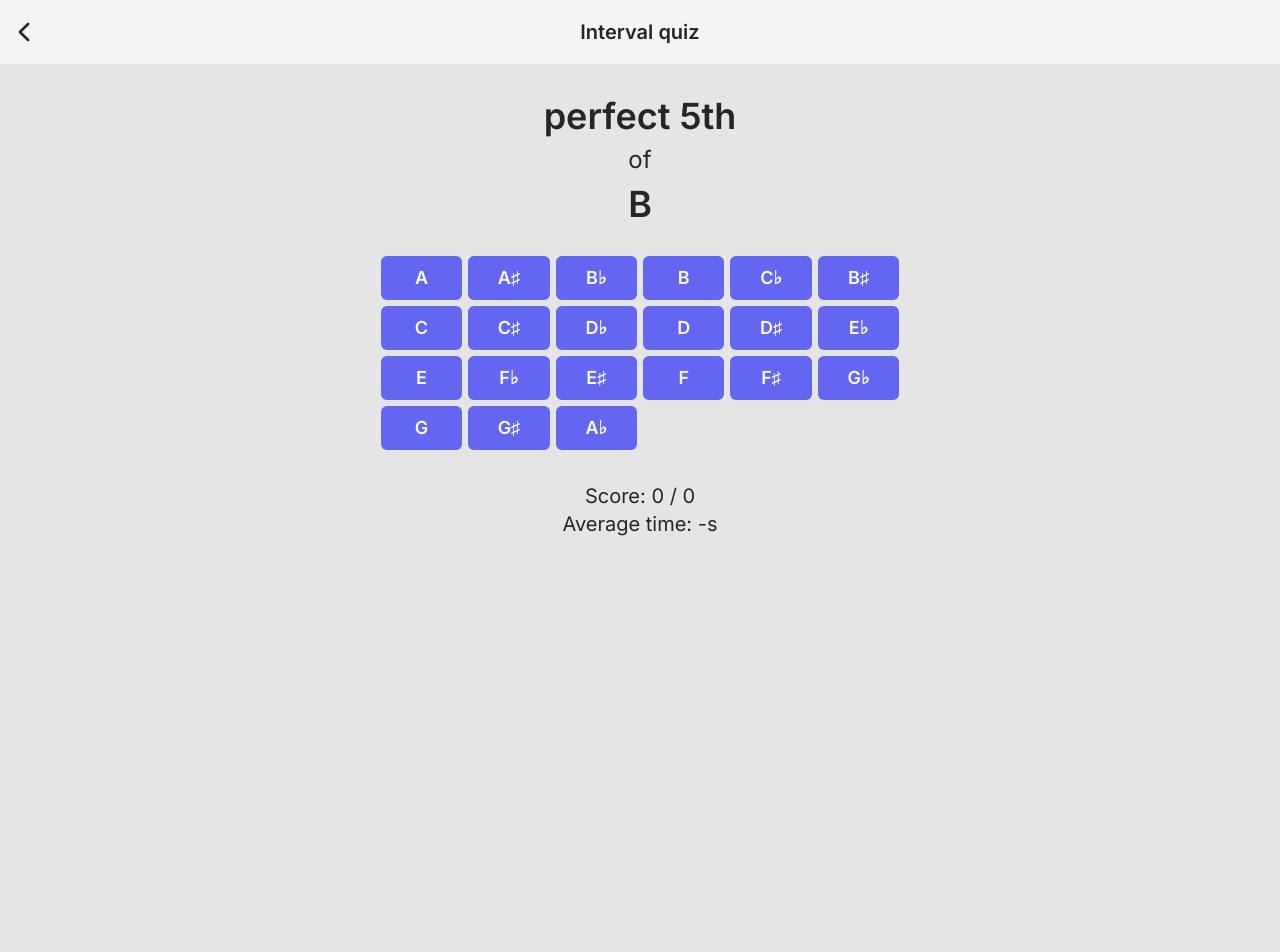
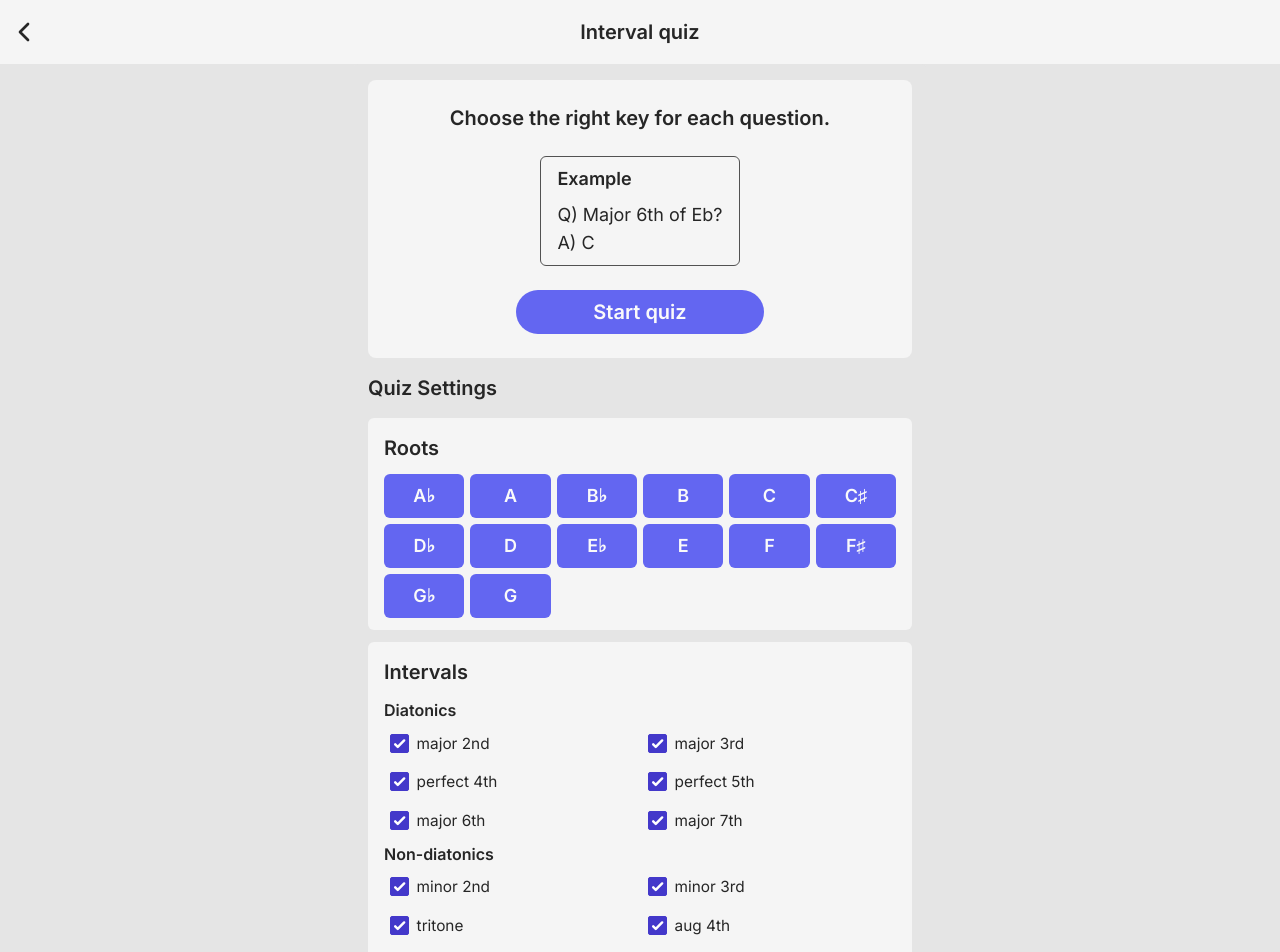
Before and after one commit to KwanghyunOn/jazz-practice, a Next.js app: page /practices/intervalquiz in a window 1280 px wide. Shown: the top 952 px of the page. Before the commit the page ends 800 px from the top, so only its background shows below. Built offline with nearby package versions, Linux system fonts and the light colour scheme.

Commit message:
Add homepage for interval quiz.

```diff
--- a/app/globals.css
+++ b/app/globals.css
@@ -12,6 +12,7 @@
 @layer components {
   .btn-primary {
     @apply bg-indigo-500 hover:bg-indigo-600 text-neutral-50 hover:text-neutral-100
-  dark:bg-indigo-600 dark:hover:bg-indigo-500 dark:text-neutral-100 dark:hover:text-neutral-50;
+  dark:bg-indigo-600 dark:hover:bg-indigo-500 dark:text-neutral-100 dark:hover:text-neutral-50
+    rounded-full;
   }
 }
--- /dev/null
+++ b/app/practices/intervalquiz/QuizHome.tsx
@@ -0,0 +1,176 @@
+import { Dispatch, SetStateAction } from "react"
+import { MusicKey, Interval } from "@/types/music"
+import CheckBox from "@/components/CheckBox"
+
+function QuizStart({ onStart }: { onStart: React.MouseEventHandler }) {
+  return (
+    <div className="bg-neutral-100 dark:bg-neutral-800 rounded-lg flex flex-col items-center p-6 gap-6">
+      <div className="w-[80%] text-center text-xl font-semibold">
+        Choose the right key for each question.
+      </div>
+      <div className="px-4 py-2 gap-2 flex flex-col border border-solid border-neutral-600 rounded-md">
+        <p className="text-lg font-semibold">Example</p>
+        <div>
+          <p className="text-lg">Q) Major 6th of Eb?</p>
+          <p className="text-lg">A) C</p>
+        </div>
+      </div>
+      <button
+        className="btn-primary w-1/2 self-center p-2 text-xl font-semibold"
+        onClick={onStart}
+      >
+        <p>Start quiz</p>
+      </button>
+    </div>
+  )
+}
+
+function RootSettings({
+  roots,
+  setRoots,
+}: {
+  roots: { value: MusicKey; active: boolean }[]
+  setRoots: Dispatch<SetStateAction<any>>
+}) {
+  return (
+    <div>
+      <p className="py-2 text-xl font-semibold">Roots</p>
+      <div className="py-1 grid grid-cols-4 sm:grid-cols-6 gap-1.5">
+        {roots.map((root) => (
+          <button
+            className={`px-2 py-2 text-lg font-semibold rounded-md btn-primary ${
+              root.active ? "" : "opacity-50"
+            }`}
+            onClick={(e) => {
+              setRoots(
+                roots.map((root) => {
+                  if (root.value === e.currentTarget.name) {
+                    return {
+                      ...root,
+                      active: !root.active,
+                    }
+                  } else {
+                    return root
+                  }
+                })
+              )
+            }}
+            name={root.value}
+            key={root.value}
+          >
+            {root.value}
+          </button>
+        ))}
+      </div>
+    </div>
+  )
+}
+
+function IntervalsSettings({
+  intervals,
+  setIntervals,
+}: {
+  intervals: { value: Interval; active: boolean }[]
+  setIntervals: Dispatch<SetStateAction<any>>
+}) {
+  const isDiatonic = (interval: Interval) =>
+    interval.includes("major") || interval.includes("perfect")
+  return (
+    <div>
+      <p className="py-2 text-xl font-semibold">Intervals</p>
+      <p className="py-1 text-base font-semibold">Diatonics</p>
+      <div className="grid grid-cols-2 gap-1">
+        {intervals
+          .filter((interval) => isDiatonic(interval.value))
+          .map((interval) => (
+            <CheckBox
+              name={interval.value}
+              label={interval.value}
+              checked={interval.active}
+              size="lg"
+              onChange={(e) => {
+                setIntervals(
+                  intervals.map((interval) => {
+                    if (interval.value === e.currentTarget.name) {
+                      return {
+                        ...interval,
+                        active: !interval.active,
+                      }
+                    } else {
+                      return interval
+                    }
+                  })
+                )
+              }}
+              key={interval.value}
+            />
+          ))}
+      </div>
+      <p className="py-1 text-base font-semibold">Non-diatonics</p>
+      <div className="grid grid-cols-2 gap-1">
+        {intervals
+          .filter((interval) => !isDiatonic(interval.value))
+          .map((interval) => (
+            <CheckBox
+              name={interval.value}
+              label={interval.value
+                .replace("diminished", "dim")
+                .replace("augmented", "aug")}
+              checked={interval.active}
+              size="lg"
+              onChange={(e) => {
+                setIntervals(
+                  intervals.map((interval) => {
+                    if (interval.value === e.currentTarget.name) {
+                      return {
+                        ...interval,
+                        active: !interval.active,
+                      }
+                    } else {
+                      return interval
+                    }
+                  })
+                )
+              }}
+              key={interval.value}
+            />
+          ))}
+      </div>
+    </div>
+  )
+}
+
+function ItemWrapper({ children }: { children: React.ReactNode }) {
+  return (
+    <div className="px-4 py-2 rounded-md bg-neutral-100 dark:bg-neutral-800">
+      {children}
+    </div>
+  )
+}
+
+export default function IntervalQuizHome({
+  roots,
+  setRoots,
+  intervals,
+  setIntervals,
+  onStart,
+}: {
+  roots: { value: MusicKey; active: boolean }[]
+  setRoots: Dispatch<SetStateAction<any>>
+  intervals: { value: Interval; active: boolean }[]
+  setIntervals: Dispatch<SetStateAction<any>>
+  onStart: React.MouseEventHandler
+}) {
+  return (
+    <div className="w-screen max-w-xl flex flex-col gap-y-3 p-4 bg-neutral-200 dark:bg-neutral-900 rounded-lg">
+      <QuizStart onStart={onStart} />
+      <p className="py-1 text-xl font-semibold">Quiz Settings</p>
+      <ItemWrapper>
+        <RootSettings roots={roots} setRoots={setRoots} />
+      </ItemWrapper>
+      <ItemWrapper>
+        <IntervalsSettings intervals={intervals} setIntervals={setIntervals} />
+      </ItemWrapper>
+    </div>
+  )
+}
--- a/app/practices/intervalquiz/page.tsx
+++ b/app/practices/intervalquiz/page.tsx
@@ -12,6 +12,7 @@ import {
 } from "@/types/music"
 import useStorage from "@/lib/useStorage"
 import { usePathname } from "next/navigation"
+import IntervalQuizHome from "./QuizHome"
 
 type IntervalQuiz = {
   root: MusicKey
@@ -38,13 +39,14 @@ const getRandomQuiz = (): IntervalQuiz => {
 }
 
 export default function IntervalQuizPractice() {
+  const [quizStarted, setQuizStarted] = useState(false)
   const [intervals, setIntervals] = useState(
     INTERVALS.map((interval) => ({ value: interval, active: true }))
   )
   const [roots, setRoots] = useState(
     GENERAL_MUSIC_KEYS.map((root) => ({ value: root, active: true }))
   )
-  const [quiz, setQuiz] = useState<IntervalQuiz>(getRandomQuiz())
+  const [quiz, setQuiz] = useState<IntervalQuiz>({} as IntervalQuiz)
   const [result, setResult] = useState<QuizResult>({
     total: 0,
     correct: 0,
@@ -60,6 +62,14 @@ export default function IntervalQuizPractice() {
   const handleSubmit = (e: React.MouseEvent<HTMLButtonElement>) => {
     setGuess(e.currentTarget.name as MusicKey)
   }
+
+  useEffect(() => {
+    if (quizStarted) {
+      setQuiz(getRandomQuiz())
+      setResult({ total: 0, correct: 0, totalResponseTime: 0.0 })
+      quizStartTime.current = new Date().getTime()
+    }
+  }, [quizStarted])
 
   useEffect(() => {
     if (guess) {
@@ -83,7 +93,17 @@ export default function IntervalQuizPractice() {
     }
   }, [guess])
 
-  return (
+  return !quizStarted ? (
+    <IntervalQuizHome
+      roots={roots}
+      setRoots={setRoots}
+      intervals={intervals}
+      setIntervals={setIntervals}
+      onStart={() => {
+        setQuizStarted(true)
+      }}
+    />
+  ) : (
     <div className="w-screen max-w-xl flex flex-col items-center gap-8 pt-8">
       <div className="flex flex-col items-center gap-2">
         <p className="text-4xl font-semibold">{quiz.interval}</p>
@@ -121,6 +141,14 @@ export default function IntervalQuizPractice() {
             : (result.totalResponseTime / result.total / 1000).toFixed(2)
         }s`}</p>
       </div>
+      <button
+        className="btn-primary self-center px-10 py-2 text-xl font-semibold"
+        onClick={() => {
+          setQuizStarted(false)
+        }}
+      >
+        <p>Stop quiz</p>
+      </button>
     </div>
   )
 }
--- a/app/practices/randomchord/Settings.tsx
+++ b/app/practices/randomchord/Settings.tsx
@@ -1,12 +1,10 @@
 "use client"
 
-import { useState, useRef, Dispatch, SetStateAction } from "react"
-import { usePathname } from "next/navigation"
+import { Dispatch, SetStateAction } from "react"
 import CheckBox from "@/components/CheckBox"
 import TempoSlider from "@/components/TempoSlider"
 import { ChordType, MusicKey, GENERAL_MUSIC_KEYS } from "@/types/music"
 import { getChordLabel } from "@/lib/music"
-import useStorage from "@/lib/useStorage"
 import Switch from "@/components/Switch"
 
 function RootSettings({
@@ -108,10 +106,10 @@ function ChordSettings({
       <div className="grid grid-cols-2">
         <div>
           <CheckBox
-            size="md"
+            size="lg"
             name="triads"
             label="Triads"
-            checked={triads.some((chordType) => chordType.active)}
+            checked={triads.every((chordType) => chordType.active)}
             onChange={(e) => {
               setChordTypes([
                 ...triads.map((chordType) => ({
@@ -121,11 +119,12 @@ function ChordSettings({
                 ...sevenths,
               ])
             }}
+            labelClass="font-semibold"
           />
           <div className="flex flex-col ml-2 gap-0.5">
             {triads.map((chordType) => (
               <CheckBox
-                size="sm"
+                size="md"
                 name={chordType.value}
                 label={getChordLabel(chordType.value)}
                 checked={chordType.active}
@@ -150,10 +149,10 @@ function ChordSettings({
         </div>
         <div>
           <CheckBox
-            size="md"
+            size="lg"
             name="sevenths"
             label="7th Chords"
-            checked={sevenths.some((chordType) => chordType.active)}
+            checked={sevenths.every((chordType) => chordType.active)}
             onChange={(e) => {
               setChordTypes([
                 ...sevenths.map((chordType) => ({
@@ -163,11 +162,12 @@ function ChordSettings({
                 ...triads,
               ])
             }}
+            labelClass="font-semibold"
           />
           <div className="flex flex-col ml-2 gap-0.5">
             {sevenths.map((chordType) => (
               <CheckBox
-                size="sm"
+                size="md"
                 name={chordType.value}
                 label={getChordLabel(chordType.value)}
                 checked={chordType.active}
--- a/app/types/music.ts
+++ b/app/types/music.ts
@@ -239,7 +239,7 @@ export type Interval =
   | "augmented 6th"
   | "major 7th"
 
-export const INTERVALS = [
+export const INTERVALS: Interval[] = [
   "minor 2nd",
   "major 2nd",
   "minor 3rd",
```
Also changed, not shown: app/practices/diatonicchord/page.tsx (+1 -7 lines).
